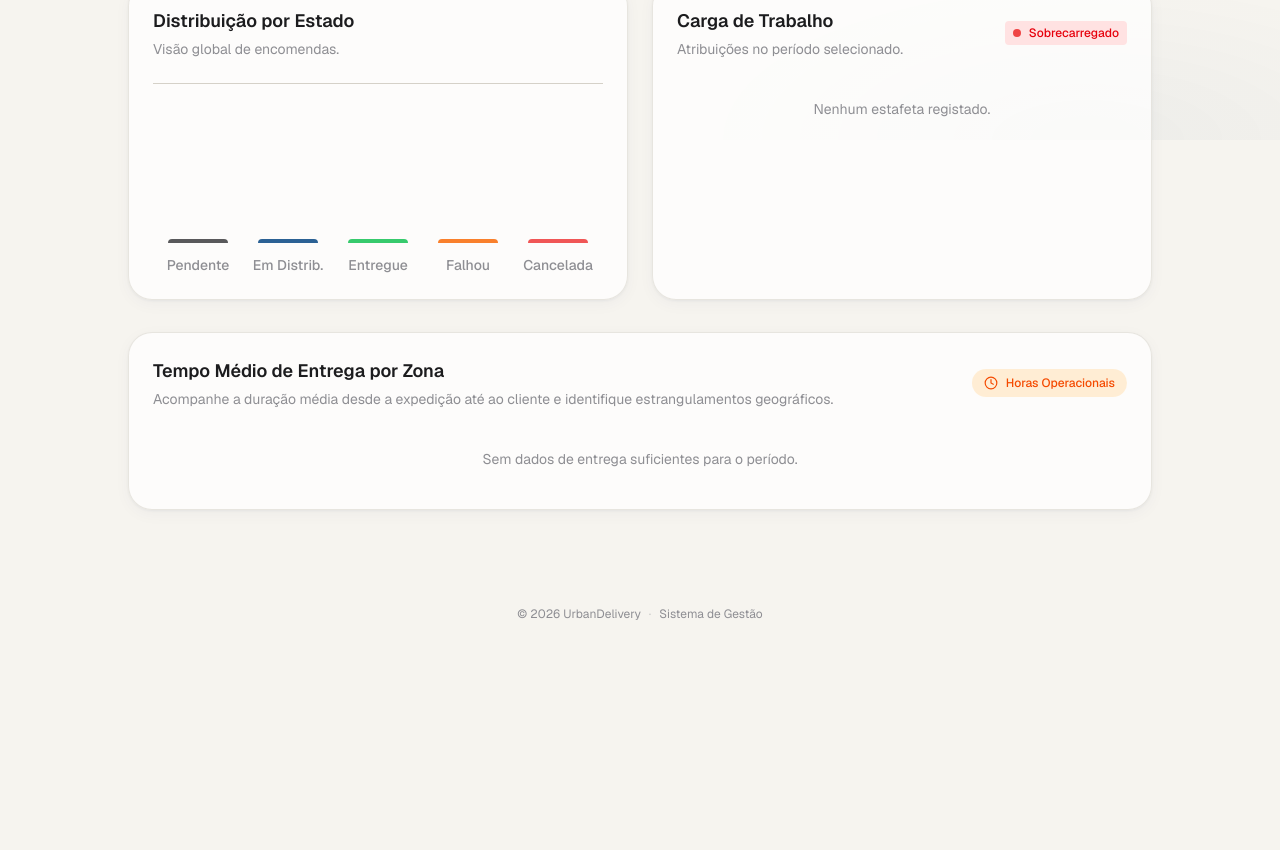
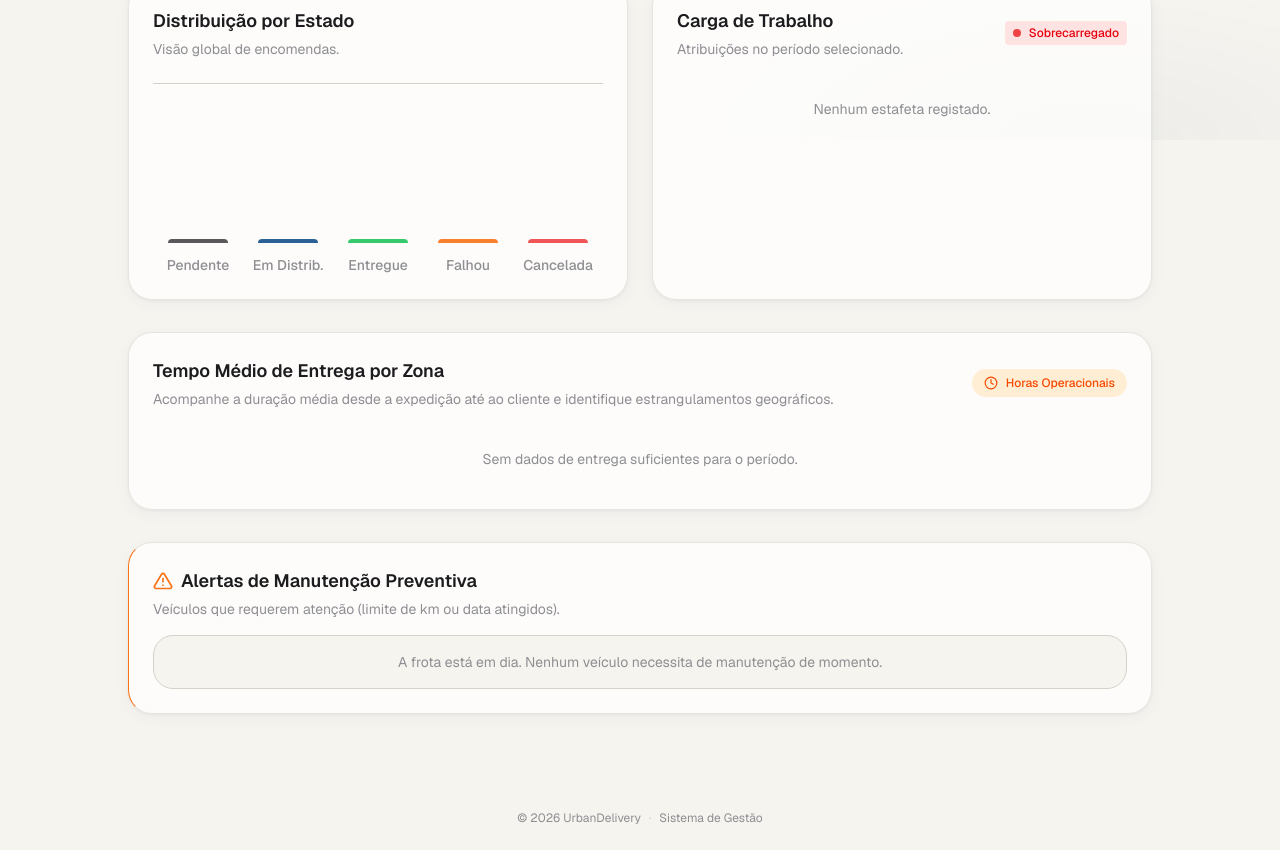
Before and after one commit to ytomee/UrbanDelivery, a Next.js app: page /dashboard in a window 1280 px wide. Shown: the part 660-1510 px from the top of the page. Before the commit the page ends 1306 px from the top, so only its background shows below. Built offline with nearby package versions, Linux system fonts and the light colour scheme.

Commit message:
US14 - Alerta de manutenção de veículos

```diff
--- a/app/dashboard/page.tsx
+++ b/app/dashboard/page.tsx
@@ -7,6 +7,8 @@ import { Address } from "../types/address";
 import { getOrders } from "../lib/orders";
 import { getCouriers } from "../lib/couriers";
 import { getAllAddresses } from "../lib/addresses";
+import { Vehicle } from "../types/vehicle";
+import { getVehicles } from "../lib/vehicles";
 
 type Period = "day" | "week" | "month";
 
@@ -19,12 +21,14 @@ export default function DashboardPage() {
   const [orders, setOrders] = useState<Order[]>([]);
   const [couriers, setCouriers] = useState<Courier[]>([]);
   const [addresses, setAddresses] = useState<Address[]>([]);
+  const [vehicles, setVehicles] = useState<Vehicle[]>([]);
   const [period, setPeriod] = useState<Period>("day");
 
   useEffect(() => {
     setOrders(getOrders());
     setCouriers(getCouriers());
     setAddresses(getAllAddresses());
+    setVehicles(getVehicles());
   }, []);
 
   const chartData = useMemo(() => {
@@ -386,6 +390,92 @@ export default function DashboardPage() {
     );
   };
 
+  const maintenanceVehicles = useMemo(() => {
+    const now = new Date();
+    return vehicles.filter(v => {
+      // Já está em manutenção
+      if (v.status === "em manutenção") return true;
+
+      // Limite de quilómetros atingido
+      if (v.currentMileage !== undefined && v.maintenanceMileageLimit !== undefined) {
+        if (v.currentMileage >= v.maintenanceMileageLimit) return true;
+      }
+
+      // Data de manutenção atingida
+      if (v.nextMaintenanceDate) {
+        const maintDate = new Date(v.nextMaintenanceDate);
+        if (maintDate <= now) return true;
+      }
+
+      return false;
+    });
+  }, [vehicles]);
+
+  const renderMaintenanceWidget = () => {
+    return (
+      <div className="glass-card p-6 flex flex-col mt-6 border-l-4" style={{ borderRadius: '1.5rem', borderLeftColor: '#f97316' }}>
+        <div className="mb-4 flex flex-col sm:flex-row sm:items-center justify-between gap-4">
+          <div>
+            <h2 className="text-lg font-semibold text-[var(--foreground)] mb-1 flex items-center gap-2">
+              <svg width="20" height="20" viewBox="0 0 24 24" fill="none" stroke="#f97316" strokeWidth="2" strokeLinecap="round" strokeLinejoin="round"><path d="M10.29 3.86L1.82 18a2 2 0 0 0 1.71 3h16.94a2 2 0 0 0 1.71-3L13.71 3.86a2 2 0 0 0-3.42 0z"></path><line x1="12" y1="9" x2="12" y2="13"></line><line x1="12" y1="17" x2="12.01" y2="17"></line></svg>
+              Alertas de Manutenção Preventiva
+            </h2>
+            <p className="text-sm text-muted">Veículos que requerem atenção (limite de km ou data atingidos).</p>
+          </div>
+          {maintenanceVehicles.length > 0 && (
+            <span className="flex items-center gap-2 text-xs font-medium bg-orange-100 text-orange-600 px-3 py-1.5 rounded-full w-fit">
+              {maintenanceVehicles.length} veículo(s) pendente(s)
+            </span>
+          )}
+        </div>
+
+        {maintenanceVehicles.length === 0 ? (
+          <div className="p-4 text-center text-sm text-muted bg-[var(--background)] rounded-xl border border-[var(--border)]">
+            A frota está em dia. Nenhum veículo necessita de manutenção de momento.
+          </div>
+        ) : (
+          <div className="overflow-x-auto">
+            <table className="data-table w-full text-sm text-left">
+              <thead>
+                <tr className="border-b border-[var(--border)] text-muted">
+                  <th className="pb-2 font-medium">Matrícula</th>
+                  <th className="pb-2 font-medium">Tipo</th>
+                  <th className="pb-2 font-medium">Estado</th>
+                  <th className="pb-2 font-medium">Motivo do Alerta</th>
+                </tr>
+              </thead>
+              <tbody>
+                {maintenanceVehicles.map(v => {
+                  const kmAlert = v.currentMileage !== undefined && v.maintenanceMileageLimit !== undefined && v.currentMileage >= v.maintenanceMileageLimit;
+                  const dateAlert = v.nextMaintenanceDate && new Date(v.nextMaintenanceDate) <= new Date();
+
+                  let reason = "";
+                  if (v.status === "em manutenção") reason = "Em manutenção ativa";
+                  else if (kmAlert && dateAlert) reason = "Limite de KM e Data atingidos";
+                  else if (kmAlert) reason = `Limite de KM atingido (${v.currentMileage} / ${v.maintenanceMileageLimit} km)`;
+                  else if (dateAlert) reason = `Data limite atingida (${new Date(v.nextMaintenanceDate!).toLocaleDateString("pt-PT")})`;
+
+                  return (
+                    <tr key={v.id} className="border-b border-[var(--border)] last:border-0">
+                      <td className="py-3 font-mono font-medium text-[var(--yale)]">{v.plate}</td>
+                      <td className="py-3 capitalize">{v.type}</td>
+                      <td className="py-3">
+                        <span className={`px-2 py-1 text-[10px] rounded uppercase font-bold tracking-wider ${v.status === 'em manutenção' ? 'bg-orange-100 text-orange-600' : 'bg-red-100 text-red-600'}`}>
+                          {v.status === "em manutenção" ? "Em Manutenção" : "Atenção Necessária"}
+                        </span>
+                      </td>
+                      <td className="py-3 text-muted">{reason}</td>
+                    </tr>
+                  );
+                })}
+              </tbody>
+            </table>
+          </div>
+        )}
+      </div>
+    );
+  };
+
   // Max value for scaling the SVG
   const maxVal = Math.max(...chartData.map(d => d.value), 1); // at least 1 to avoid div by zero
 
@@ -620,6 +710,9 @@ export default function DashboardPage() {
         {renderDeliveryTimes()}
       </div>
 
+      {/* Alertas de Manutenção */}
+      {renderMaintenanceWidget()}
+
       <style dangerouslySetInnerHTML={{__html: `
         @keyframes draw {
           from { stroke-dashoffset: 300; }
--- a/app/types/vehicle.ts
+++ b/app/types/vehicle.ts
@@ -9,4 +9,7 @@ export interface Vehicle {
   capacity: number;
   status: VehicleStatus;
   createdAt: string;
+  currentMileage?: number;
+  maintenanceMileageLimit?: number;
+  nextMaintenanceDate?: string;
 }
--- a/app/vehicles/vehicle-form.tsx
+++ b/app/vehicles/vehicle-form.tsx
@@ -14,6 +14,9 @@ export default function VehicleForm({ onSaved, onCancel }: VehicleFormProps) {
   const [type, setType] = useState<VehicleType | "">("");
   const [capacity, setCapacity] = useState("");
   const [status, setStatus] = useState<VehicleStatus>("ativo");
+  const [currentMileage, setCurrentMileage] = useState("");
+  const [maintenanceMileageLimit, setMaintenanceMileageLimit] = useState("");
+  const [nextMaintenanceDate, setNextMaintenanceDate] = useState("");
   const [errors, setErrors] = useState<Record<string, string>>({});
 
   function validate(): boolean {
@@ -25,6 +28,11 @@ export default function VehicleForm({ onSaved, onCancel }: VehicleFormProps) {
     if (!capacity.trim()) newErrors.capacity = "Capacidade é obrigatória";
     else if (isNaN(Number(capacity)) || Number(capacity) <= 0)
       newErrors.capacity = "Capacidade deve ser um número positivo";
+
+    if (currentMileage && isNaN(Number(currentMileage)))
+      newErrors.currentMileage = "Deve ser um número";
+    if (maintenanceMileageLimit && isNaN(Number(maintenanceMileageLimit)))
+      newErrors.maintenanceMileageLimit = "Deve ser um número";
 
     setErrors(newErrors);
     return Object.keys(newErrors).length === 0;
@@ -39,6 +47,9 @@ export default function VehicleForm({ onSaved, onCancel }: VehicleFormProps) {
       type: type as VehicleType,
       capacity: Number(capacity),
       status,
+      currentMileage: currentMileage ? Number(currentMileage) : undefined,
+      maintenanceMileageLimit: maintenanceMileageLimit ? Number(maintenanceMileageLimit) : undefined,
+      nextMaintenanceDate: nextMaintenanceDate || undefined,
     });
     onSaved();
   }
@@ -112,6 +123,54 @@ export default function VehicleForm({ onSaved, onCancel }: VehicleFormProps) {
         </div>
       </div>
 
+      <div className="grid grid-cols-1 sm:grid-cols-3 gap-5 border-t border-[var(--border)] pt-5">
+        <div>
+          <label className="block text-sm font-medium mb-1.5" style={{ color: 'var(--foreground-secondary)' }}>
+            Quilómetros Atuais
+          </label>
+          <input
+            className="input-field"
+            type="number"
+            min="0"
+            value={currentMileage}
+            onChange={(e) => setCurrentMileage(e.target.value)}
+            placeholder="Ex: 15000"
+          />
+          {errors.currentMileage && (
+            <p className="text-xs mt-1.5" style={{ color: 'var(--danger)' }}>{errors.currentMileage}</p>
+          )}
+        </div>
+
+        <div>
+          <label className="block text-sm font-medium mb-1.5" style={{ color: 'var(--foreground-secondary)' }}>
+            Limite para Manutenção (km)
+          </label>
+          <input
+            className="input-field"
+            type="number"
+            min="0"
+            value={maintenanceMileageLimit}
+            onChange={(e) => setMaintenanceMileageLimit(e.target.value)}
+            placeholder="Ex: 20000"
+          />
+          {errors.maintenanceMileageLimit && (
+            <p className="text-xs mt-1.5" style={{ color: 'var(--danger)' }}>{errors.maintenanceMileageLimit}</p>
+          )}
+        </div>
+
+        <div>
+          <label className="block text-sm font-medium mb-1.5" style={{ color: 'var(--foreground-secondary)' }}>
+            Data Próxima Manutenção
+          </label>
+          <input
+            className="input-field"
+            type="date"
+            value={nextMaintenanceDate}
+            onChange={(e) => setNextMaintenanceDate(e.target.value)}
+          />
+        </div>
+      </div>
+
       <div className="flex gap-3 pt-3">
         <button type="submit" className="btn btn-primary">
           <svg width="14" height="14" viewBox="0 0 14 14" fill="none" xmlns="http://www.w3.org/2000/svg">
```
